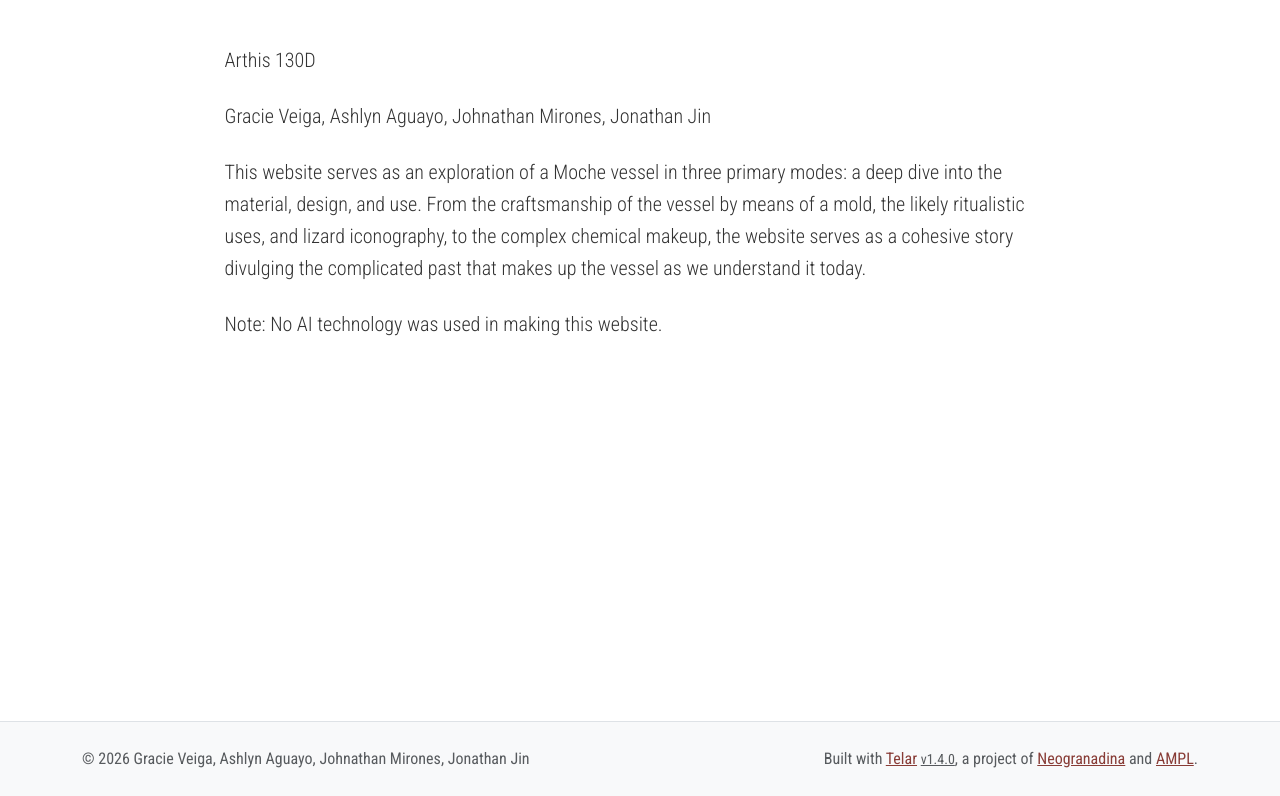
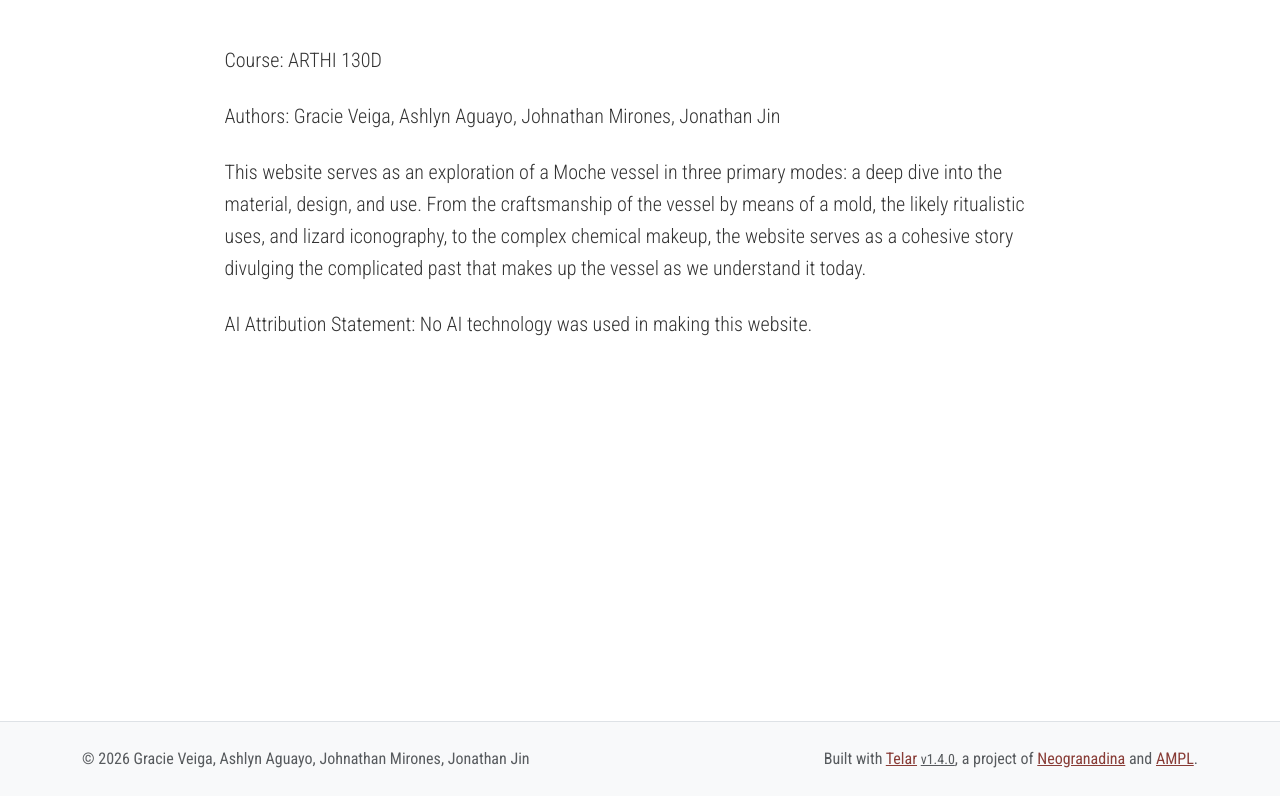
Before and after one commit to jonathanjin-eng/arthi130d, a Jekyll site: the page built from telar-content/texts/pages/about.md, in a window 1280 px wide, cut to the strip 104-900 px from the top of the page. Built offline with Jekyll 4.4.1, drawn with Linux system fonts in a browser that asks for light colours.

Commit message:
Update about.md

```diff
--- a/telar-content/texts/pages/about.md
+++ b/telar-content/texts/pages/about.md
@@ -3,10 +3,10 @@ title: About
 permalink: /about/
 ---
 
-Arthis 130D
+Course: ARTHI 130D
 
-Gracie Veiga, Ashlyn Aguayo, Johnathan Mirones, Jonathan Jin
+Authors: Gracie Veiga, Ashlyn Aguayo, Johnathan Mirones, Jonathan Jin
 
 This website serves as an exploration of a Moche vessel in three primary modes: a deep dive into the material, design, and use. From the craftsmanship of the vessel by means of a mold, the likely ritualistic uses, and lizard iconography, to the complex chemical makeup, the website serves as a cohesive story divulging the complicated past that makes up the vessel as we understand it today.
 
-Note: No AI technology was used in making this website.
+AI Attribution Statement: No AI technology was used in making this website.
```
